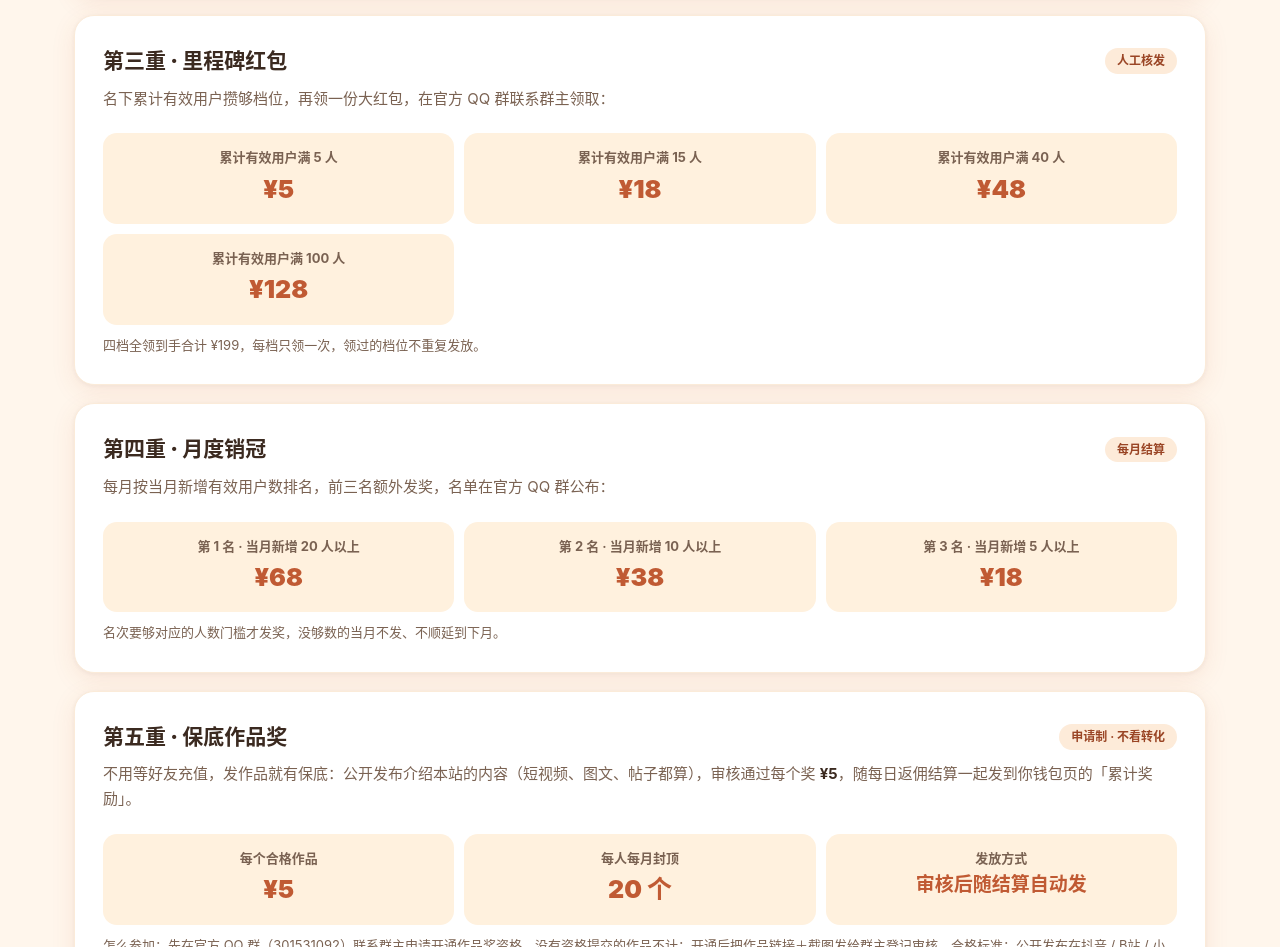
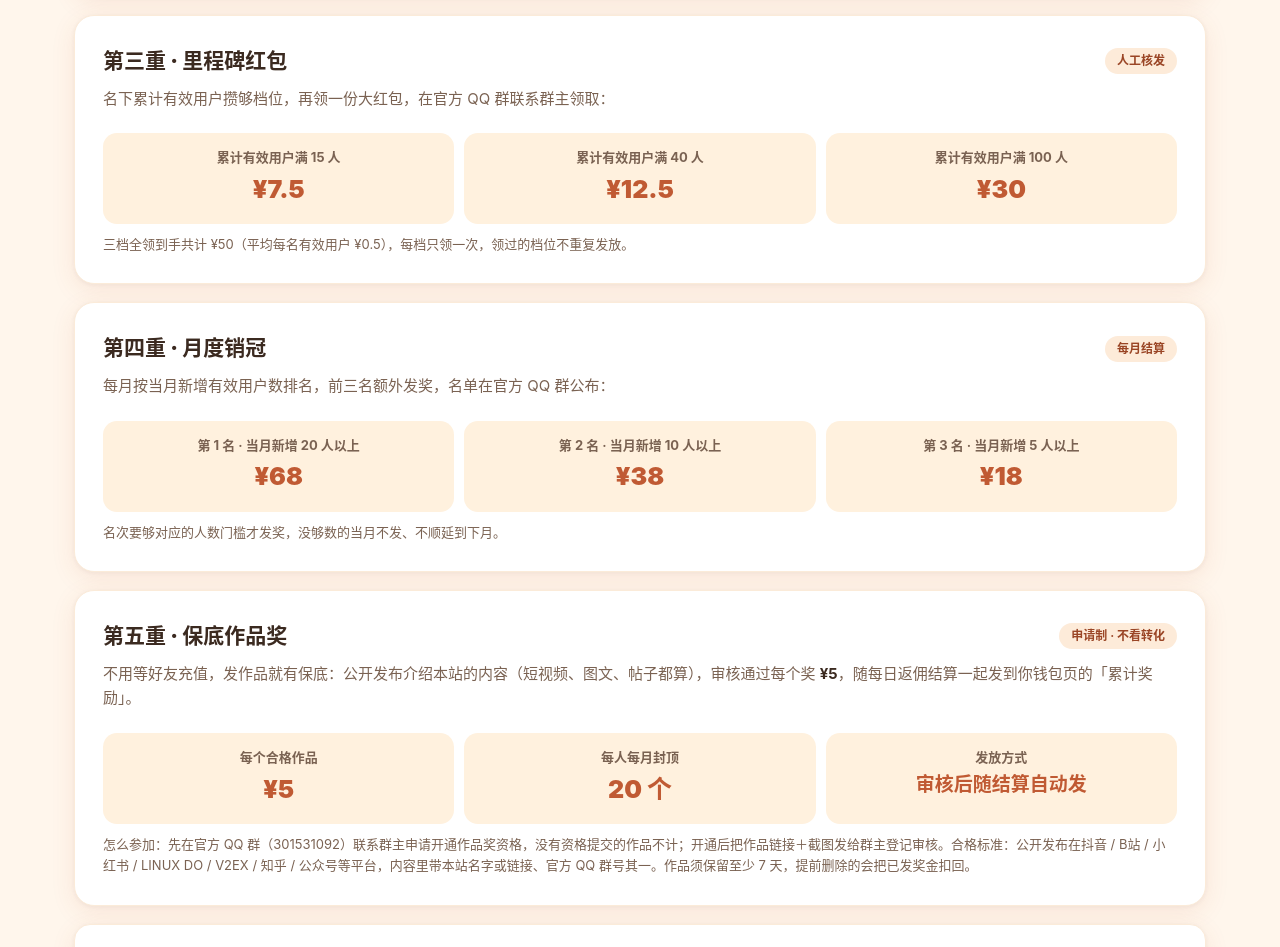
Before and after one commit to wangxiangbin1998-bot/hajimi-docs, a plain HTML site: page partner/index.html in a window 1280 px wide. Shown: the part 1800-2747 px from the top of the page. Drawn offline with Linux system fonts and the light colour scheme.

Commit message:
合伙人规定 v3（站长 2026-11-17 晚定案）：有效门槛 ¥1→¥2（补发门槛保持 ¥1、与有效门槛解耦）；里程碑改三档 15/40/100 人→¥7.5/¥12.5/¥30（删 5 人档、三档全领共计 ¥50、仍人工核发每档一次）；settle.py/affcode.py 已同步新门槛

```diff
--- a/partner/index.html
+++ b/partner/index.html
@@ -387,12 +387,11 @@
       <div class="heavy-head"><h3>第三重 · 里程碑红包</h3><span class="tagchip">人工核发</span></div>
       <p class="heavy-desc">名下累计有效用户攒够档位，再领一份大红包，在官方 QQ 群联系群主领取：</p>
       <div class="mini3">
-        <div class="m"><div class="mk">累计有效用户满 5 人</div><div class="mv">¥5</div></div>
-        <div class="m"><div class="mk">累计有效用户满 15 人</div><div class="mv">¥18</div></div>
-        <div class="m"><div class="mk">累计有效用户满 40 人</div><div class="mv">¥48</div></div>
-        <div class="m"><div class="mk">累计有效用户满 100 人</div><div class="mv">¥128</div></div>
+        <div class="m"><div class="mk">累计有效用户满 15 人</div><div class="mv">¥7.5</div></div>
+        <div class="m"><div class="mk">累计有效用户满 40 人</div><div class="mv">¥12.5</div></div>
+        <div class="m"><div class="mk">累计有效用户满 100 人</div><div class="mv">¥30</div></div>
       </div>
-      <p class="note-line">四档全领到手合计 ¥199，每档只领一次，领过的档位不重复发放。</p>
+      <p class="note-line">三档全领到手共计 ¥50（平均每名有效用户 ¥0.5），每档只领一次，领过的档位不重复发放。</p>
     </div>
 
     <div class="card" style="margin-top:18px">
@@ -420,7 +419,7 @@
     <details class="bar">
       <summary>有效用户与奖励结算说明</summary>
       <div class="bar-body">
-        <p><b>什么算有效用户：</b>被你邀请的人，累计充值金额满 ¥1（含兑换码兑换），才计为 1 个有效用户。只注册、或充值没满 ¥1 的，不发邀请奖励，也不计入有效用户和返佣档位。</p>
+        <p><b>什么算有效用户：</b>被你邀请的人，累计充值金额满 ¥2（含兑换码兑换），才计为 1 个有效用户，计入返佣档位、里程碑与月度销冠计数。只注册、或充值没满 ¥2 的，不计入有效用户。活动期邀请奖励（¥1 补发）单独按满 ¥1 触发，与有效用户门槛分开计算。</p>
         <p><b>怎么结算：</b>系统每天凌晨自动结算一趟，返佣直接进你钱包页的「累计奖励」，在钱包页点一下就能转入余额，转完马上能消费，不用找群主、不用等月底。</p>
         <p><b>退款怎么处理：</b>退款的订单，相应返佣将人工核对后从邀请额度中扣回；邀请奖励（¥1 补发）不扣回。别帮人刷单套利，查出来奖励清零，得不偿失。</p>
       </div>
@@ -524,11 +523,11 @@
       </details>
       <details class="bar">
         <summary>什么算「有效用户」？</summary>
-        <div class="bar-body"><p>被你邀请的人，累计充值金额满 ¥1（含兑换码兑换），才计为 1 个有效用户。只注册、或充值没满 ¥1 的，不发邀请奖励，也不计入有效用户和返佣档位。</p></div>
+        <div class="bar-body"><p>被你邀请的人，累计充值金额满 ¥2（含兑换码兑换），才计为 1 个有效用户，计入返佣档位、里程碑与月度销冠计数。只注册、或充值没满 ¥2 的，不计入有效用户。活动期邀请奖励（¥1 补发）单独按满 ¥1 触发，与有效用户门槛分开计算。</p></div>
       </details>
       <details class="bar">
         <summary>哪些充值算返佣？</summary>
-        <div class="bar-body"><p>好友自己充值的都算，按实付金额计。注册送的 ¥1 体验额度这类赠送额度不是充值，不计返佣，也不计入有效用户的 ¥1 门槛。</p></div>
+        <div class="bar-body"><p>好友自己充值的都算，按实付金额计。注册送的 ¥1 体验额度这类赠送额度不是充值，不计返佣，也不计入有效用户的 ¥2 门槛。</p></div>
       </details>
       <details class="bar">
         <summary>在哪里看我的奖励？</summary>
```
Also changed, not shown: 2 other files.
